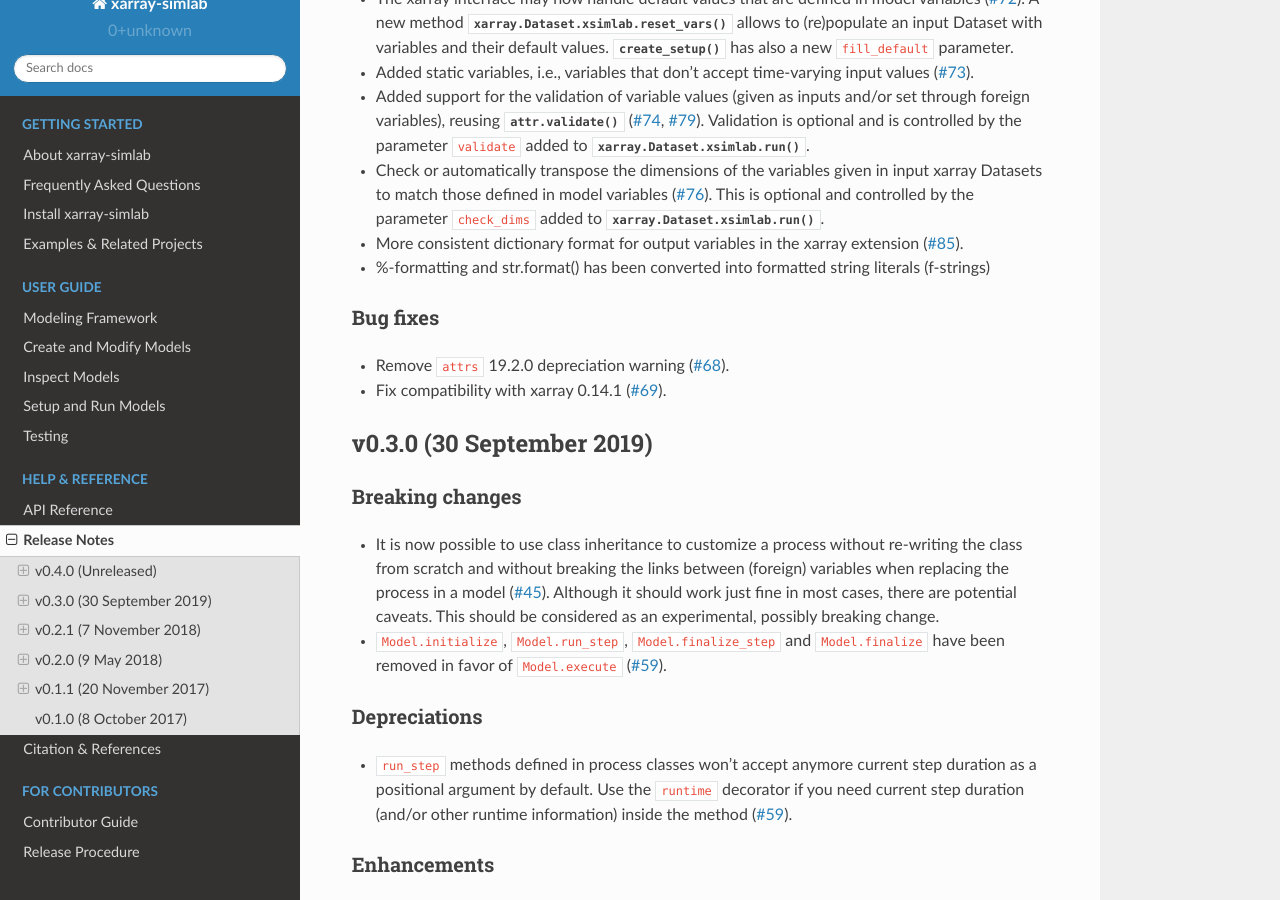
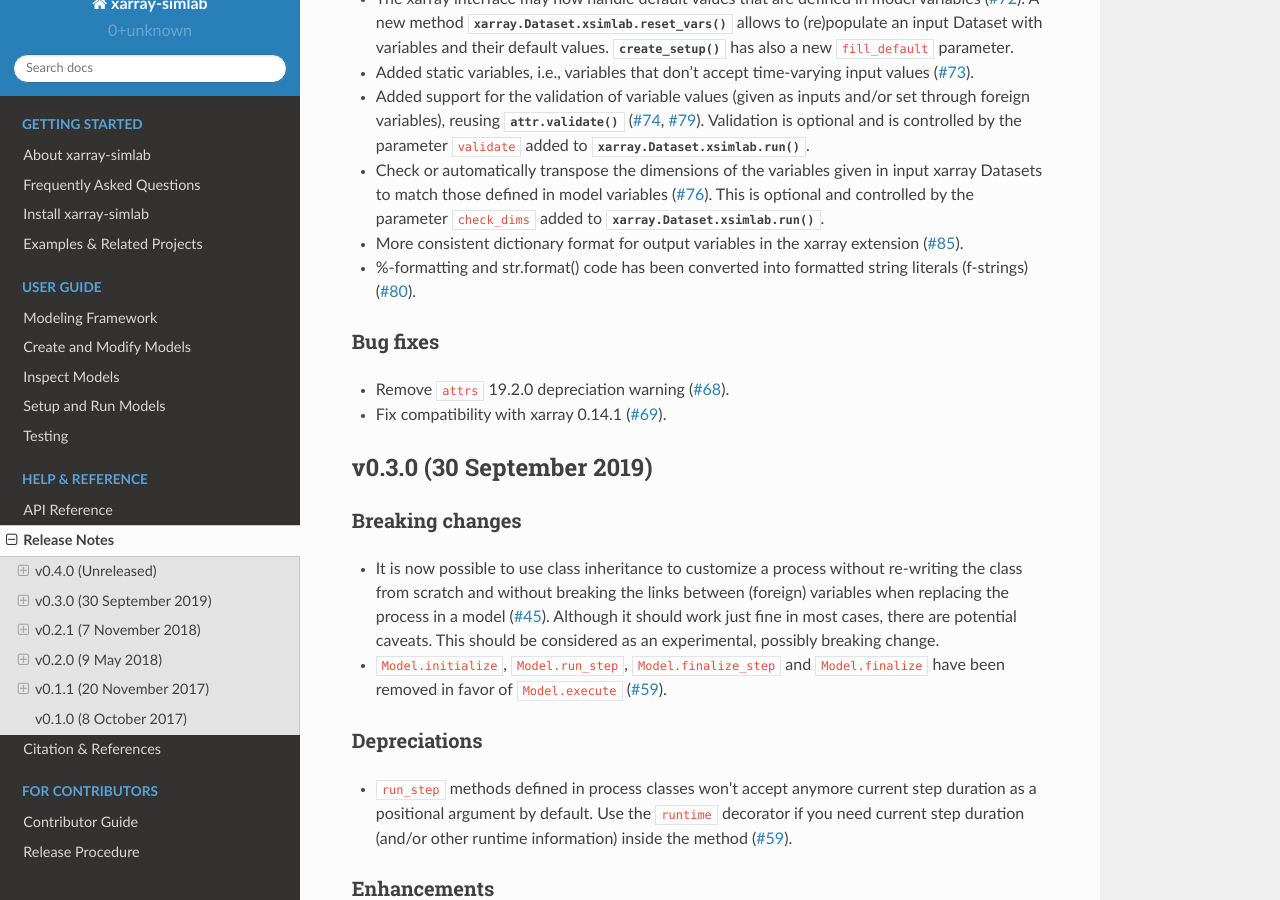
Before and after one commit to xarray-contrib/xarray-simlab, a Sphinx documentation site: the page built from doc/whats_new.rst, in a window 1280 px wide and 900 px high, scrolled down 673 px. Built offline with Sphinx 7.4.7 and the Read the Docs theme 2.0.0, drawn with Linux system fonts in a browser that asks for light colours; the version number could not be read and is left out.

Commit message:
Fixed whats_new.rst

```diff
--- a/doc/whats_new.rst
+++ b/doc/whats_new.rst
@@ -47,8 +47,8 @@ Enhancements
   to :func:`xarray.Dataset.xsimlab.run`.
 - More consistent dictionary format for output variables in the xarray
   extension (:issue:`85`).
-- %-formatting and str.format() has been converted into formatted string
-  literals (f-strings)
+- %-formatting and str.format() code has been converted into formatted string
+  literals (f-strings) (:issue:`80`).
 
 Bug fixes
 ~~~~~~~~~
```
